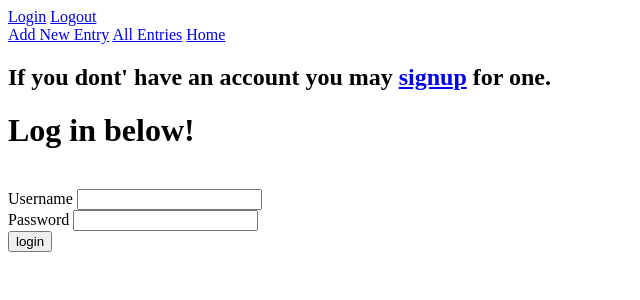
After one commit to ShymPossible/blogz, a Flask app: page /login in a window 1280 px wide. The commit adds this page. Shown: the top 300 px of the page, without its empty margins (0-640 px from the left). Run offline with Flask 2, Linux system fonts and the light colour scheme.

Commit message:
now, onto the final step.

```diff
--- a/main.py
+++ b/main.py
@@ -1,35 +1,49 @@
-from flask import Flask, request, redirect, render_template
+from flask import Flask, request, redirect, render_template, session, flash
 from flask_sqlalchemy import SQLAlchemy
 
 app = Flask(__name__)
 app.config['DEBUG'] = True
-app.config['SQLALCHEMY_DATABASE_URI'] = 'mysql+pymysql://build-a-blog:build-a-blog@localhost:8889/build-a-blog'
+app.config['SQLALCHEMY_DATABASE_URI'] = 'mysql+pymysql://blogz:blogz@localhost:8889/blogz'
 app.config['SQLALCHEMY_ECHO'] = True
+app.secret_key = '#secretkey'
 db = SQLAlchemy(app)
-
 
 class Entry(db.Model):
 
     id = db.Column(db.Integer, primary_key=True)
+    owner_id = db.Column(db.Integer, db.ForeignKey('user.id'))
     name = db.Column(db.String(120))
     content = db.Column(db.Text())
 
-
-    def __init__(self, name, content):
+    def __init__(self, name, content, owner):
         self.name = name
         self.content = content
+        self.owner = owner
+
+class User(db.Model):
+
+    id = db.Column(db.Integer, primary_key=True)
+    username = db.Column(db.String(120), unique=True)
+    password = db.Column(db.String(120))
+    blogz = db.relationship('Entry', backref='owner')
+
+    def __init__(self, username, password):
+        self.username = username
+        self.password = password
+
 
 
 @app.route('/new_entry', methods=['GET'])
-def index():
+def new_entry():
 
     return render_template('/new.html')
 
 @app.route('/new_entry', methods=['POST'])
-def index_2():
+def new_entry_2():
 
     new_entry_title = request.form['new_entry_title']
     new_entry_text = request.form['new_entry_text']
+    owner = User.query.filter_by(username=session['username']).first()
 
     title_error = ''
     entry_error = ''
@@ -44,7 +58,7 @@ def index_2():
 
         return render_template('new.html', new_entry_title=new_entry_title,new_entry_text=new_entry_text, entry_error=entry_error, title_error=title_error)
 
-    new_entry = Entry(new_entry_title, new_entry_text)
+    new_entry = Entry(new_entry_title, new_entry_text, owner)
 
     db.session.add(new_entry)
     db.session.commit()
@@ -67,12 +81,120 @@ def single_entry():
 def entries():
 
     if request.method == 'GET':
+
         entries = Entry.query.all()
         return render_template('home.html', entries=entries)
+
+        #having trouble rendering all below..
+
+        #entry = request.args.get('id')
+
+        #entry_id = Entry.query.filter_by(id=entry).first()
+
+        #user = request.args.get('username')
+        #username = User.query.filter_by(username=user).first()
+
+        #return render_template('home.html', entry_title=entry.n, entry_content=entry_id.content,
+        #entry_id=entry_id, username=username.username)
 
     if request.method == 'POST':
         return redirect("/single")
 
+@app.route('/signup',methods=['GET','POST'])
+def register():
+
+    username_error = ''
+    password_error = ''
+
+    if request.method == 'POST':
+
+        username = request.form['username']
+        password = request.form['password']
+        pass_conf = request.form['pass_conf']
+
+        #TODO --validates user's data
+
+        existing_user = User.query.filter_by(username=username).first()
+
+        if username == '' or password == '' or pass_conf == '':
+            flash("One or more fields is invalid.")
+            return render_template('signup.html')
+
+        if len(username) > 0 and len(username) < 3:
+            username_error = 'Username cannot be less than 3 characters long'
+
+        if len(password) > 0 and len(password) < 3:
+            password_error = 'Password cannot be less than 3 characters long'
+
+        if existing_user:
+            flash("User already exists.")
+            return render_template('signup.html')
+
+        if username and password != pass_conf:
+            flash("Passwords do not match.")
+            return render_template('signup.html')
+
+        if not username_error  and not password_error and not existing_user and password == pass_conf:
+            #if password == pass_conf:
+            new_user = User(username,password)
+            db.session.add(new_user)
+            db.session.commit()
+            session['username'] = username
+            flash("logged in")
+            return redirect('/new_entry')
+
+        #else:
+            # TODO -- user better response messaging
+            #return "<h1> duplicate </h1>"
+
+    return render_template("signup.html", username_error=username_error, password_error=password_error)
+
+@app.before_request
+def require_login():
+    allowed_routes = ['login', 'signup', 'index','entries']
+    if request.endpoint not in allowed_routes and 'username' not in session:
+        return redirect('/login')
+
+@app.route('/index', methods=['GET','POST'])
+def index():
+
+    #username = User.username
+    users = User.query.all()
+    return render_template('index.html',users=users)
+
+@app.route('/login', methods=['GET','POST'])
+def login():
+
+    password_error = ''
+    username_error = ''
+    username = ''
+
+    if request.method == 'POST':
+        username = request.form['username']
+        password = request.form['password']
+        user = User.query.filter_by(username=username).first()
+
+        if user and user.password == password:
+            session['username'] = username
+            flash("logged in")
+            return redirect('/new_entry')
+
+        if user and user.password != password:
+            session['username'] = username
+            username = username
+            password_error = 'Password is incorrect.'
+
+        if not user:
+            username = ''
+            username_error = 'Username does not exist.'
+
+
+    return render_template("login.html",password_error=password_error,username_error=username_error,username=username)
+
+@app.route('/logout', methods=['GET'])
+def logout():
+    del session['username']
+    return redirect('/')
 
 if __name__ == '__main__':
     app.run()
--- a/templates/base.html
+++ b/templates/base.html
@@ -1,9 +1,14 @@
 <!DOCTYPE Html>
 <html>
+    <header>
+        <a href='/login'>Login</a>
+        <a href='/logout'>Logout</a>
+    </header>
 <body>
 
     <a href="/new_entry">Add New Entry</a>
     <a href="/">All Entries</a>
+    <a href="/index">Home</a>
 
     <main>
 
@@ -12,4 +17,6 @@
 
     </main>
 </body>
+<footer>
+</footer>
 </html>
--- a/templates/home.html
+++ b/templates/home.html
@@ -11,6 +11,7 @@
         <a href="/single?id={{entry.id}}" name="entry_title">{{entry.name}}</a>
             <hr/>
         <p>{{entry.content}}</p>
+        <p>written by <a href=''>{{entry.owner.username}}</a></p>
         {% endfor %}
 
     {% endif %}
--- /dev/null
+++ b/templates/login.html
@@ -0,0 +1,29 @@
+{% extends "base.html" %}
+
+{% block content %}
+
+<h2> If you dont' have an account you may <a href='/signup'>signup</a> for one.</h2>
+
+<h1>Log in below!</h1>
+
+    <form action='/login' method='POST'>
+
+        <br/>
+        <label>Username</label>
+        <input type='text' name='username' value='{{username}}' />
+        {% if username_error %}
+            <span>{{username_error}}</span>
+        {% endif %}
+
+        <br/>
+        <label>Password</label>
+        <input type='password' name='password' value='{{password}}' />
+        {% if password_error %}
+            <span>{{password_error}}</span>
+        {% endif %}
+
+        <br/>
+        <input type='submit' value="login" />
+    </form>
+
+{% endblock %}
```
Also changed, not shown: templates/index.html (added, +12 -0 lines), templates/new.html (+10 -0 lines), templates/signup.html (added, +44 -0 lines), templates/user.html (added, +12 -0 lines).
